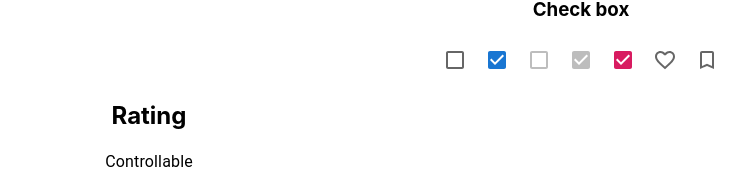
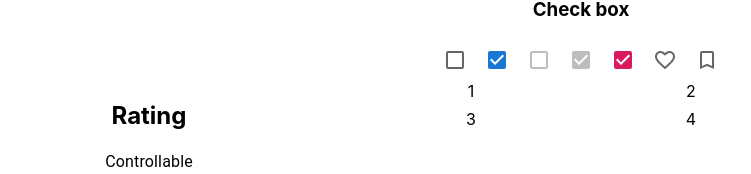
Before and after one commit to summenurfatema/explore-material-ui, a React (Create React App) app: page / in a window 1280 px wide. Shown: the part 118-292 px from the top of the page, without its empty margins (59-810 px from the left). Built offline with nearby package versions, Linux system fonts and the light colour scheme.

Commit message:
Grid added

```diff
--- a/src/components/Ratings.js
+++ b/src/components/Ratings.js
@@ -27,6 +27,20 @@ const Ratings = () => {
                 </div>
             </Grid>
             <Grid item xs={4}>
+                <Grid container rowSpacing={1} columnSpacing={{ xs: 1, sm: 2, md: 3 }}>
+                    <Grid item xs={6}>
+                        <div>1</div>
+                    </Grid>
+                    <Grid item xs={6}>
+                        <div>2</div>
+                    </Grid>
+                    <Grid item xs={6}>
+                        <div>3</div>
+                    </Grid>
+                    <Grid item xs={6}>
+                        <div>4</div>
+                    </Grid>
+                </Grid>
 
             </Grid>
         </Grid>
```
